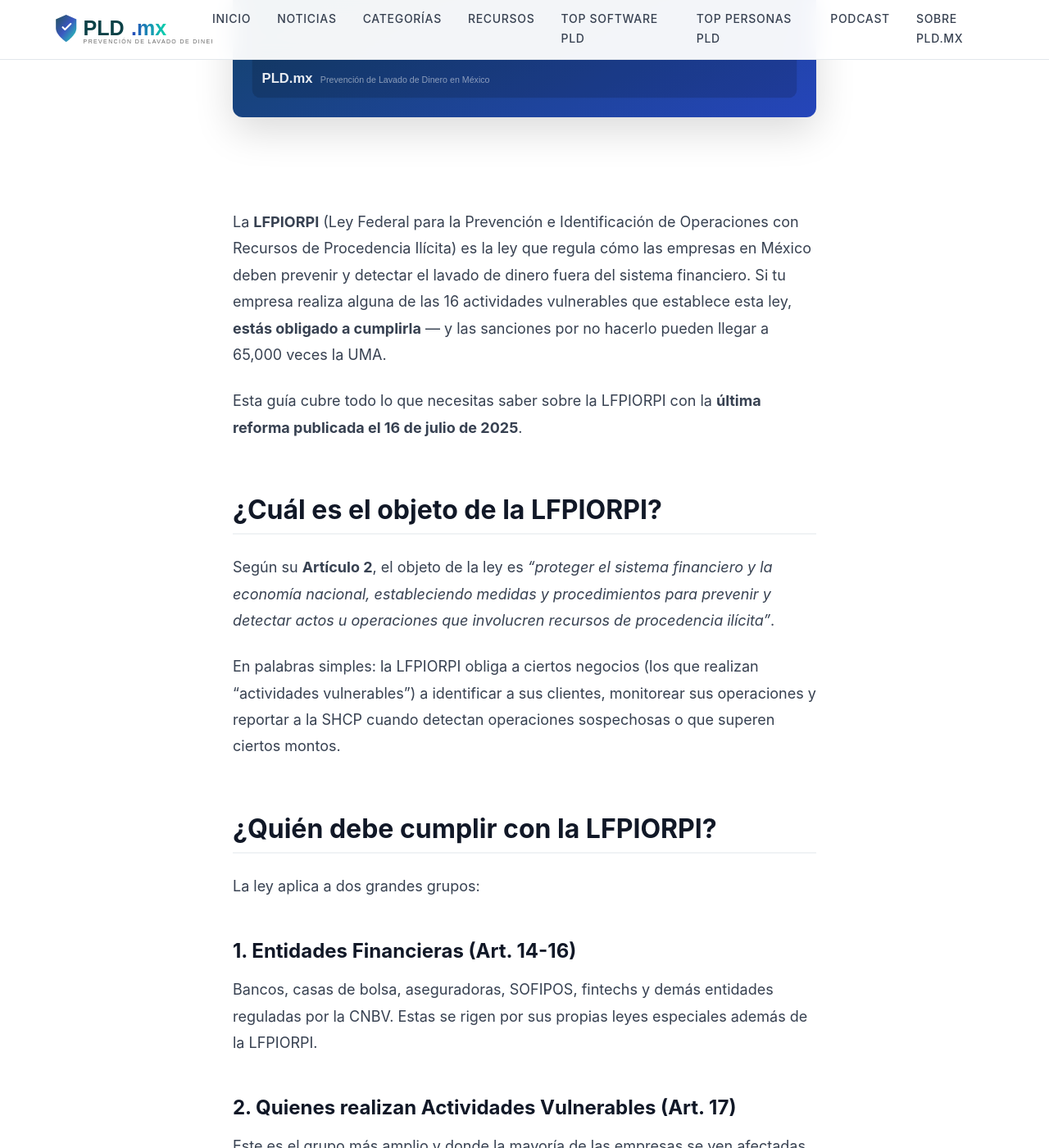
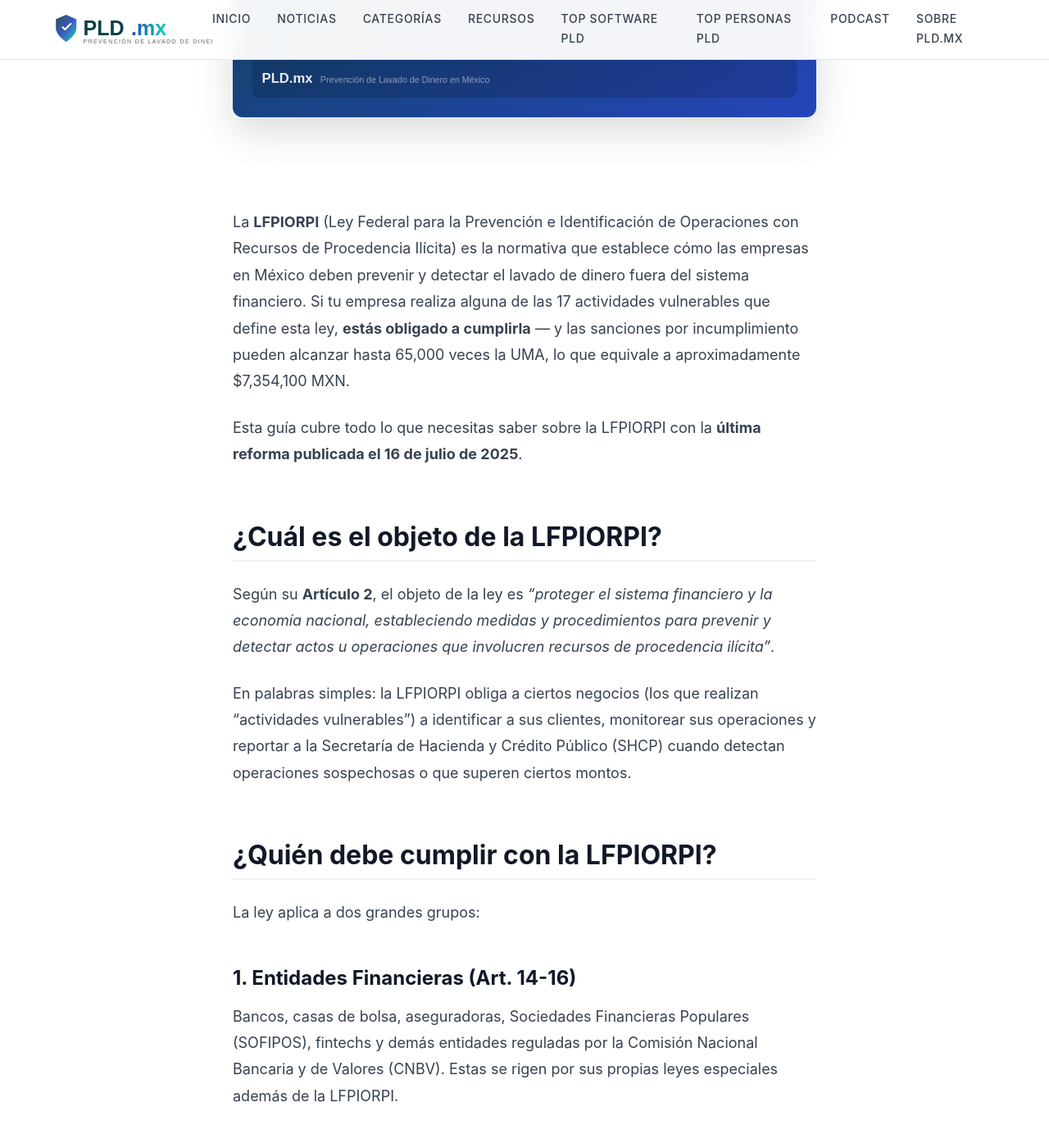
Before and after one commit to jovenjuanpirami/pld.mx, a Jekyll site: the page built from _posts/2026-04-10-que-es-la-lfpiorpi-guia-completa.md, in a window 1280 px wide and 1400 px high, scrolled down 709 px. Shown: the whole window at 82% size. Built offline with Jekyll 4.4.1, drawn with Linux system fonts in a browser that asks for light colours; some web fonts are replaced; some of the changed text lies outside the part shown.

Commit message:
Actualización: ¿Qué es la LFPIORPI? Guía Completa 2025 para Empresas en México

```diff
--- a/_posts/2026-04-10-que-es-la-lfpiorpi-guia-completa.md
+++ b/_posts/2026-04-10-que-es-la-lfpiorpi-guia-completa.md
@@ -14,9 +14,10 @@ tags:
 image: /assets/images/posts/2026-04-10-que-es-la-lfpiorpi.svg
 author: Equipo PLD.mx
 artu_tema: lfpiorpi
+last_modified_at: 2026-11-24
 ---
 
-La **LFPIORPI** (Ley Federal para la Prevención e Identificación de Operaciones con Recursos de Procedencia Ilícita) es la ley que regula cómo las empresas en México deben prevenir y detectar el lavado de dinero fuera del sistema financiero. Si tu empresa realiza alguna de las 16 actividades vulnerables que establece esta ley, **estás obligado a cumplirla** — y las sanciones por no hacerlo pueden llegar a 65,000 veces la UMA.
+La **LFPIORPI** (Ley Federal para la Prevención e Identificación de Operaciones con Recursos de Procedencia Ilícita) es la normativa que establece cómo las empresas en México deben prevenir y detectar el lavado de dinero fuera del sistema financiero. Si tu empresa realiza alguna de las 17 actividades vulnerables que define esta ley, **estás obligado a cumplirla** — y las sanciones por incumplimiento pueden alcanzar hasta 65,000 veces la UMA, lo que equivale a aproximadamente $7,354,100 MXN.
 
 Esta guía cubre todo lo que necesitas saber sobre la LFPIORPI con la **última reforma publicada el 16 de julio de 2025**.
 
@@ -24,7 +25,7 @@ Esta guía cubre todo lo que necesitas saber sobre la LFPIORPI con la **última
 
 Según su **Artículo 2**, el objeto de la ley es *"proteger el sistema financiero y la economía nacional, estableciendo medidas y procedimientos para prevenir y detectar actos u operaciones que involucren recursos de procedencia ilícita"*.
 
-En palabras simples: la LFPIORPI obliga a ciertos negocios (los que realizan "actividades vulnerables") a identificar a sus clientes, monitorear sus operaciones y reportar a la SHCP cuando detectan operaciones sospechosas o que superen ciertos montos.
+En palabras simples: la LFPIORPI obliga a ciertos negocios (los que realizan "actividades vulnerables") a identificar a sus clientes, monitorear sus operaciones y reportar a la Secretaría de Hacienda y Crédito Público (SHCP) cuando detectan operaciones sospechosas o que superen ciertos montos.
 
 ## ¿Quién debe cumplir con la LFPIORPI?
 
@@ -32,11 +33,11 @@ La ley aplica a dos grandes grupos:
 
 ### 1. Entidades Financieras (Art. 14-16)
 
-Bancos, casas de bolsa, aseguradoras, SOFIPOS, fintechs y demás entidades reguladas por la CNBV. Estas se rigen por sus propias leyes especiales además de la LFPIORPI.
+Bancos, casas de bolsa, aseguradoras, Sociedades Financieras Populares (SOFIPOS), fintechs y demás entidades reguladas por la Comisión Nacional Bancaria y de Valores (CNBV). Estas se rigen por sus propias leyes especiales además de la LFPIORPI.
 
 ### 2. Quienes realizan Actividades Vulnerables (Art. 17)
 
-Este es el grupo más amplio y donde la mayoría de las empresas se ven afectadas. El **Artículo 17** establece **16 fracciones** de actividades vulnerables:
+Este es el grupo más amplio y donde la mayoría de las empresas se ven afectadas. El **Artículo 17** establece **17 fracciones** de actividades vulnerables:
 
 | Fracción | Actividad | Umbral de identificación |
 |---|---|---|
@@ -114,7 +115,7 @@ El **Artículo 62** establece prisión de **2 a 8 años** para quien proporcione
 
 ## ¿Cómo empezar a cumplir? Paso a paso
 
-1. **Determina si realizas una actividad vulnerable** — Revisa las 16 fracciones del Artículo 17.
+1. **Determina si realizas una actividad vulnerable** — Revisa las 17 fracciones del Artículo 17.
 
 2. **Alta en el padrón del SAT** — Regístrate como persona que realiza actividades vulnerables a través del portal electrónico (nueva fracción IV Bis del Art. 18).
 
@@ -134,6 +135,8 @@ El **Artículo 62** establece prisión de **2 a 8 años** para quien proporcione
 
 10. **Programa tu auditoría** — Interna (si tu riesgo es bajo o medio) o externa (si es alto).
 
+Para más detalles sobre cómo cumplir con estas obligaciones, consulta la [guía completa de la LFPIORPI](https://artu.ai/lfpiorpi/?utm_source=pldmx&utm_medium=referral&utm_campaign=que-es-la-lfpiorpi-guia-completa).
+
 ## Preguntas frecuentes
 
 ### ¿Cada cuándo debo presentar avisos?
@@ -152,8 +155,12 @@ Según el Art. 21, debes **abstenerte de realizar la operación** sin responsabi
 
 Sí. La fracción XVI del Art. 17 regula el intercambio de activos virtuales, y la reforma 2025 amplió su alcance para incluir operaciones con ciudadanos mexicanos realizadas desde otra jurisdicción.
 
+### ¿Qué es un Beneficiario Controlador?
+
+El Beneficiario Controlador es la persona que, directa o indirectamente, posee o controla al menos el 25% del capital o de los derechos de voto de una entidad, o que ejerce control efectivo sobre la misma, conforme a la fracción III del Artículo 3.
+
 ## Conclusión
 
 La LFPIORPI no es opcional — es una obligación legal con consecuencias severas por incumplimiento. Con la reforma de julio 2025, las obligaciones se ampliaron significativamente, especialmente en materia de evaluación de riesgos, monitoreo automatizado y auditoría.
 
-La buena noticia es que cumplir no tiene que ser complicado. En **PLD.mx** publicamos artículos diarios para ayudarte a navegar cada aspecto de la ley. Y si buscas automatizar tu cumplimiento, plataformas como [Artu](https://artu.ai) concentran el expediente del cliente, las listas, la matriz de riesgo y los avisos al SAT en un solo lugar.
+La buena noticia es que cumplir no tiene que ser complicado. En **PLD.mx** publicamos artículos diarios para ayudarte a navegar cada aspecto de la ley. Y si buscas automatizar tu cumplimiento, plataformas como [la Ley Antilavado explicada](https://artu.ai/lfpiorpi/?utm_source=pldmx&utm_medium=referral&utm_campaign=que-es-la-lfpiorpi-guia-completa) concentran el expediente del cliente, las listas, la matriz de riesgo y los avisos al SAT en un solo lugar.
```
